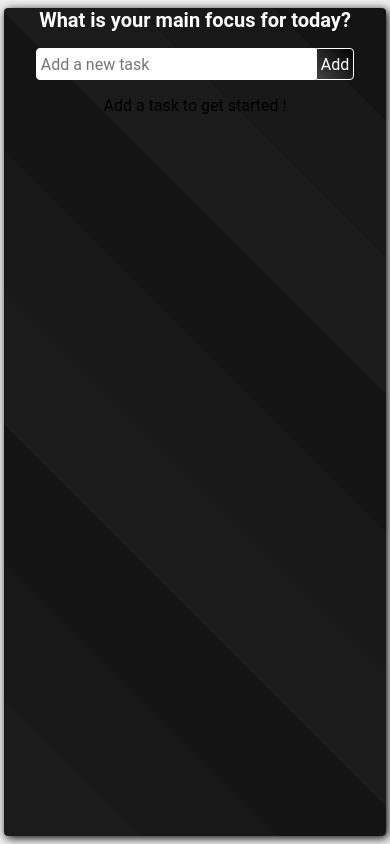
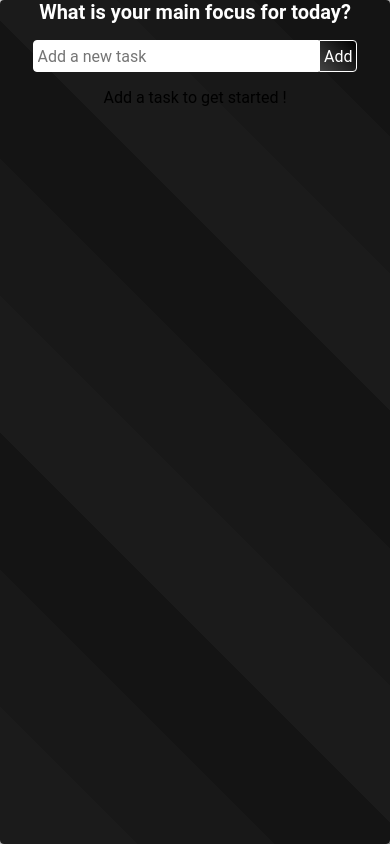
Before and after one commit to KaushikDev/reactodo, a React (Create React App) app: page / in a window 390 px wide. Built offline with nearby package versions, Linux system fonts and the light colour scheme.

Commit message:
full width of device responsiveness for mobile

```diff
--- a/src/sass/TodoList.scss
+++ b/src/sass/TodoList.scss
@@ -23,8 +23,8 @@
         background: $list-color;
         box-shadow: 2px 2px 10px #000;
         border-radius: 0.25rem;
-        width: 98vw;
-        height: 98vh;
+        width: 100vw;
+        height: 100vh;
         display: flex;
         flex-direction: column;
         align-items: center;
```
